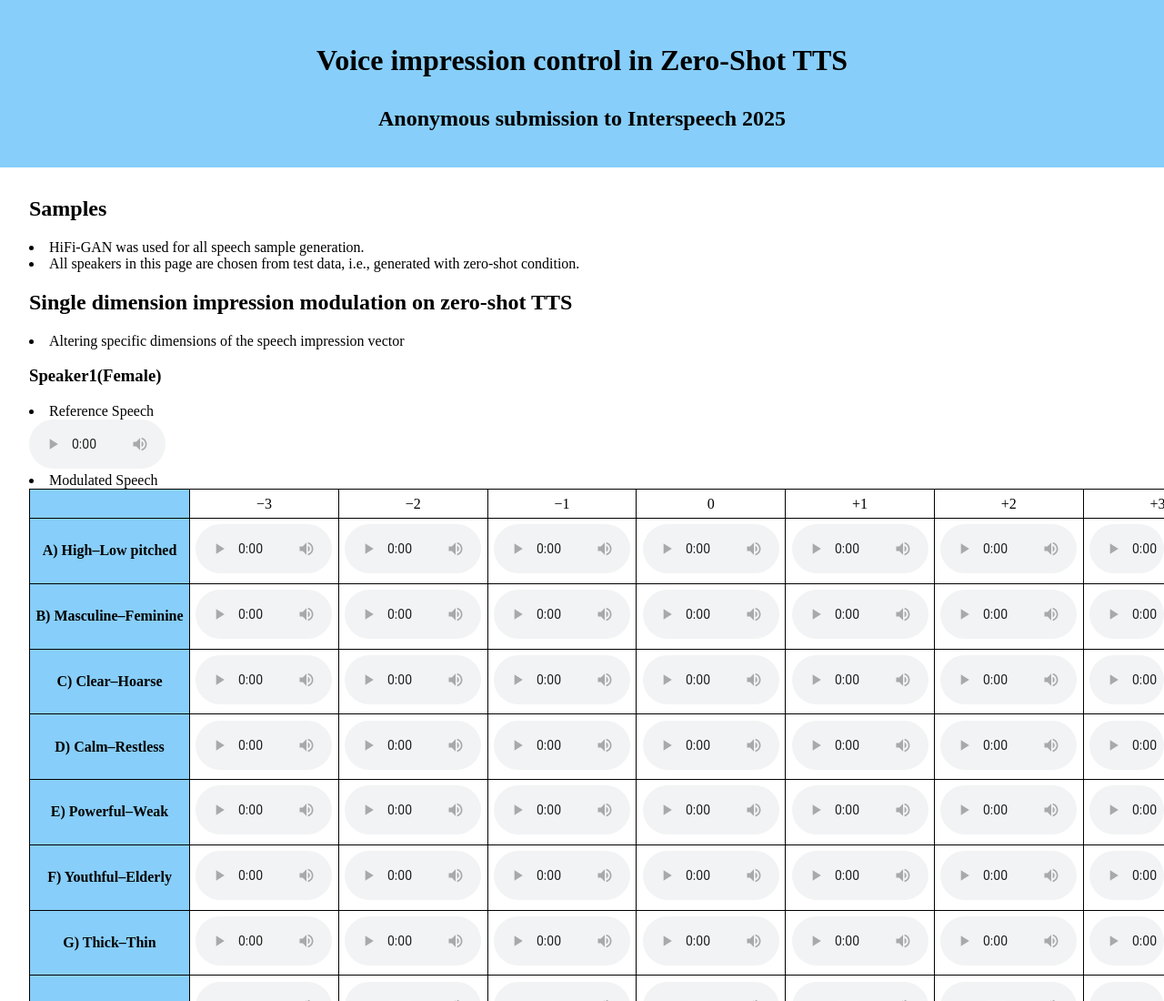
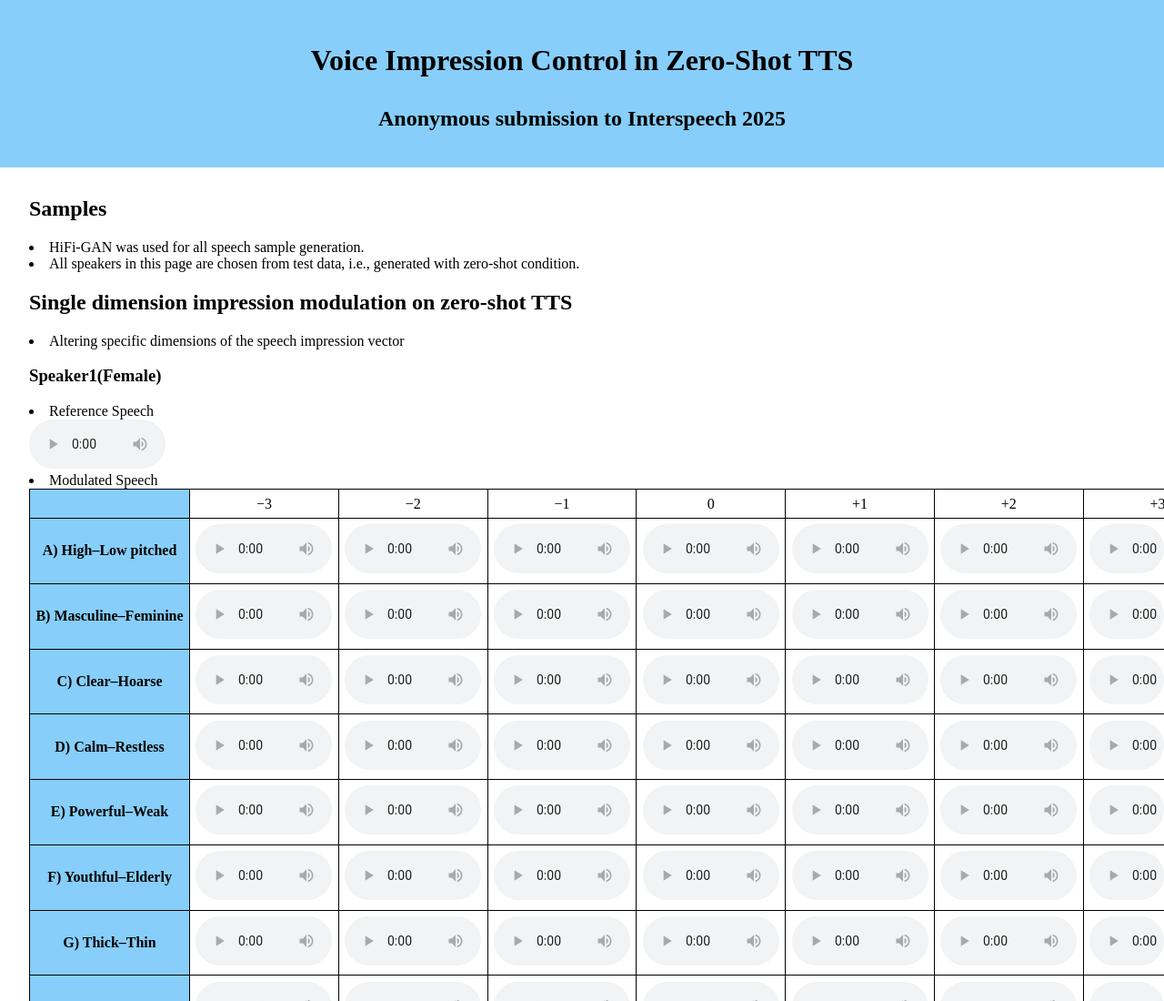
Before and after one commit to ntt-hilab-gensp/is2025voiceimpression, a plain HTML site: page index.html in a window 1280 px wide. Shown: the top 1100 px of the page at 91% size. Drawn offline with Linux system fonts and the light colour scheme.

Commit message:
fix some

```diff
--- a/index.html
+++ b/index.html
@@ -3,7 +3,7 @@
 <head>
   <meta charset="utf-8">
   <meta name="viewport" content="width=device-width, initial-scale=1.0">
-  <title>Voice impression control in Zero-Shot TTS</title>
+  <title>Voice Impression Control in Zero-Shot TTS</title>
   <link href="https://maxcdn.bootstrapcdn.com/font-awesome/4.7.0/css/font-awesome.min.css" rel="stylesheet" integrity="sha384-wvfXpqpZZVQGK6TAh5PVlGOfQNHSoD2xbE+QkPxCAFlNEevoEH3Sl0sibVcOQVnN" crossorigin="anonymous">
   <link rel="stylesheet" type="text/css" href="style.css">
 </head>
@@ -16,7 +16,7 @@
 
 
 	<h1>
-		<p>Voice impression control in Zero-Shot TTS</p>
+		<p>Voice Impression Control in Zero-Shot TTS</p>
 	</h1>
 
 	<h2>
```
